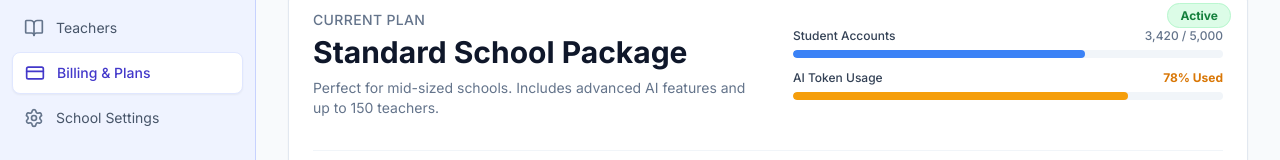
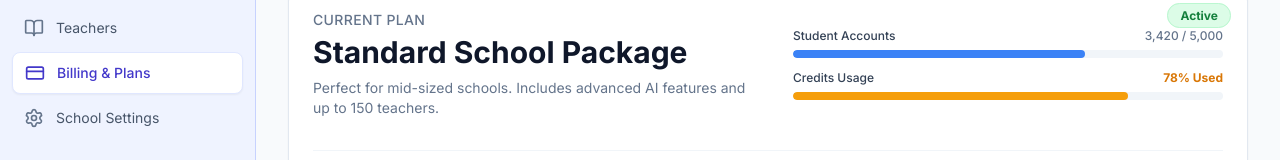
Before and after one commit to CodeCrafter19programmer/nibble-learn, a Next.js app: page /school/billing in a window 1280 px wide. Shown: the part 187-347 px from the top of the page. Built offline with nearby package versions, Linux system fonts and the light colour scheme.

Commit message:
feat(billing): rename 'AI Token Usage' to 'Credits Usage' in billing overview

```diff
--- a/src/app/school/billing/page.tsx
+++ b/src/app/school/billing/page.tsx
@@ -62,7 +62,7 @@ export default function BillingOverview() {
 
                             <div>
                                 <div className="flex justify-between text-xs font-medium mb-1.5">
-                                    <span className={isLight ? "text-slate-700" : "text-slate-300"}>AI Token Usage</span>
+                                    <span className={isLight ? "text-slate-700" : "text-slate-300"}>Credits Usage</span>
                                     <span className="text-amber-600 font-bold">78% Used</span>
                                 </div>
                                 <div className="h-2 w-full bg-slate-100 dark:bg-slate-800 rounded-full overflow-hidden">
```
